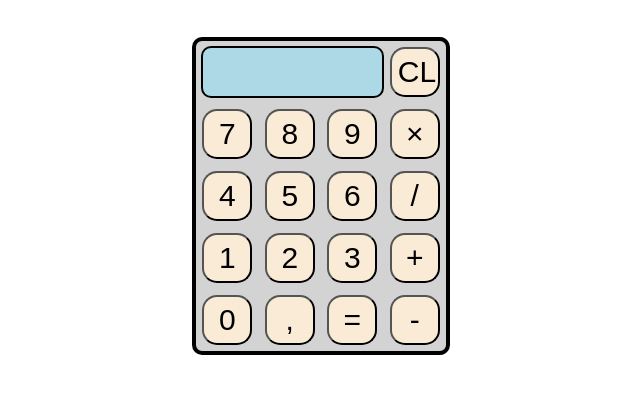
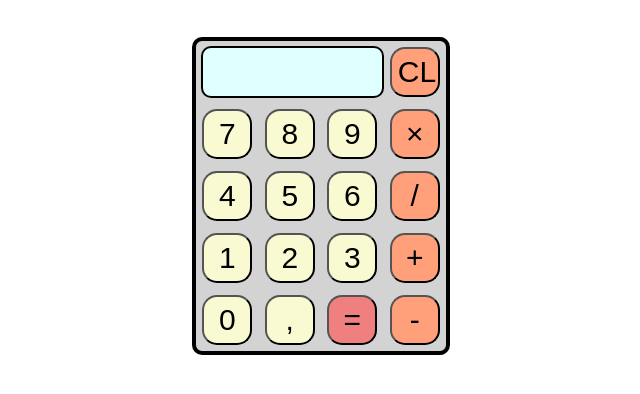
Before and after one commit to bollowatsch/calculator, a plain HTML site: page index.html in a window 1280 px wide. Shown: the part 80-474 px from the top of the page, without its empty margins (319-959 px from the left). Drawn offline with Linux system fonts and the light colour scheme; a web font is replaced by a local one.

Commit message:
change button color accroding to functions

```diff
--- a/style.css
+++ b/style.css
@@ -29,7 +29,7 @@ h1 {
 .display {
   text-align: right;
   font-size: 30px;
-  background-color: lightblue;
+  background-color: lightcyan;
   border: 2px solid black;
   border-radius: 10px 10px;
   padding: 5px 5px;
@@ -45,7 +45,6 @@ button {
   font-weight: 200;
   aspect-ratio: 1;
   width: 50px;
-  background-color: antiquewhite;
   border-radius: 30% 30%;
   margin: 0.2em 0.2em 0.2em 0.2em;
   transition-duration: .1s;
@@ -55,3 +54,16 @@ button {
 button:active {
   transform: scale(1.05);
 }
+
+.btn-operator,
+#btn-cl {
+  background-color: lightsalmon;
+}
+
+.btn-operand {
+  background-color: lightgoldenrodyellow;
+}
+
+#btn-equals {
+  background-color: lightcoral;
+}
```
